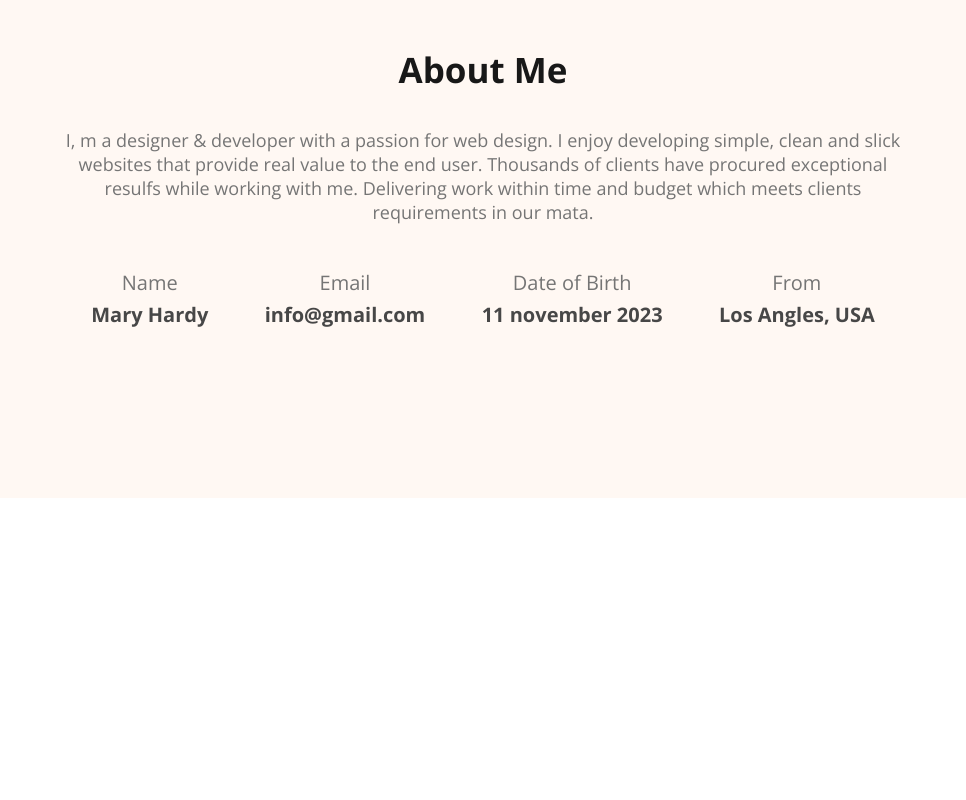
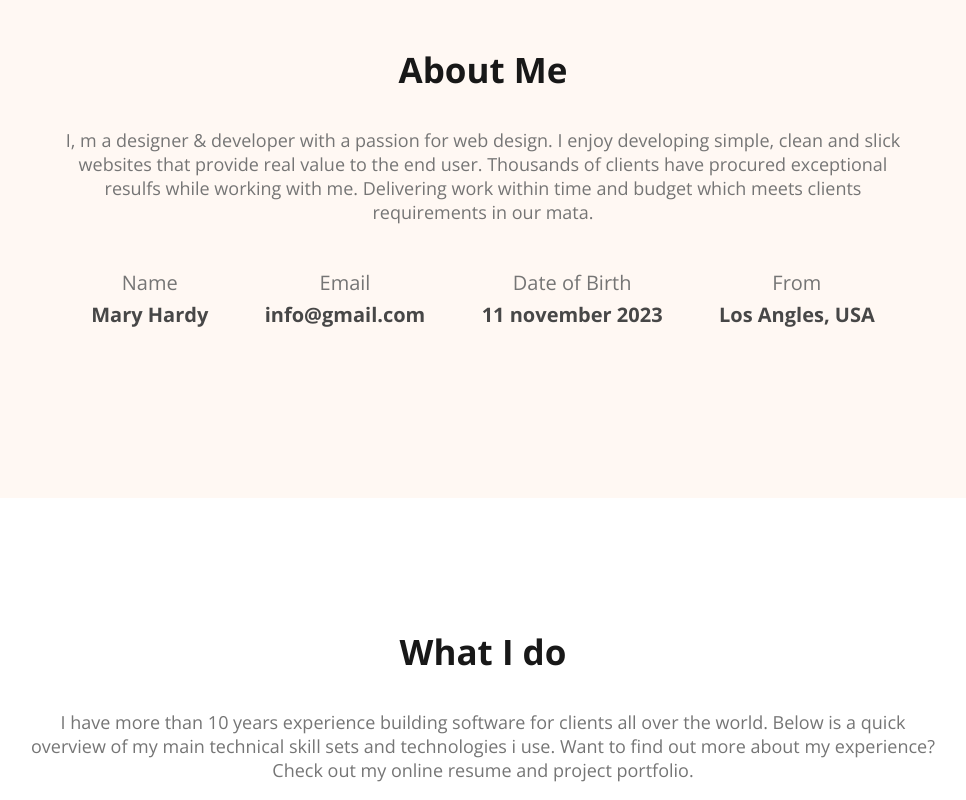
Before and after one commit to AbdulAzizChyMustakim/web-developer-portfolio, a plain HTML site: page index.html in a window 1280 px wide. Shown: the part 1134-1934 px from the top of the page, without its empty margins (157-1123 px from the left). Before the commit the page ends 1762 px from the top, so only its background shows below. Drawn offline with nearby package versions, Linux system fonts and the light colour scheme.

Commit message:
what i do part half done

```diff
--- a/index.html
+++ b/index.html
@@ -56,10 +56,14 @@
             <h4 class="info-title">From</h4>
             <p class="info-description">Los Angles, USA</p>
         </div>
-</div>
+        </div>
 
         </section>
+    <div class="what-content">
+            <h3 class="what-title">What I do</h3>
+            <p class="what-description">I have more than 10 years experience building software for clients all over the world. Below is a quick <br> overview of my main technical skill sets and technologies i use. Want to find out more about my experience? <br> Check out my online resume and project portfolio.</p>
 
+    </div>
     </main>
     <footer>
 
--- a/styles/web portfolio styles.css
+++ b/styles/web portfolio styles.css
@@ -98,8 +98,19 @@ main{
     max-width: 1140px;
     margin: 0px auto;
 }
+.what-title{
+    color: #181818;
+    text-align: center;
+    font-size: 35px;
+    font-weight: 700;
+}
+.what-description{
+    color: #757575;
+    text-align: center;
+    font-size: 18px;
+    font-weight: 400;
 
-
+}
 /*about section styles*/
 .about{
     padding: 150px;
```
